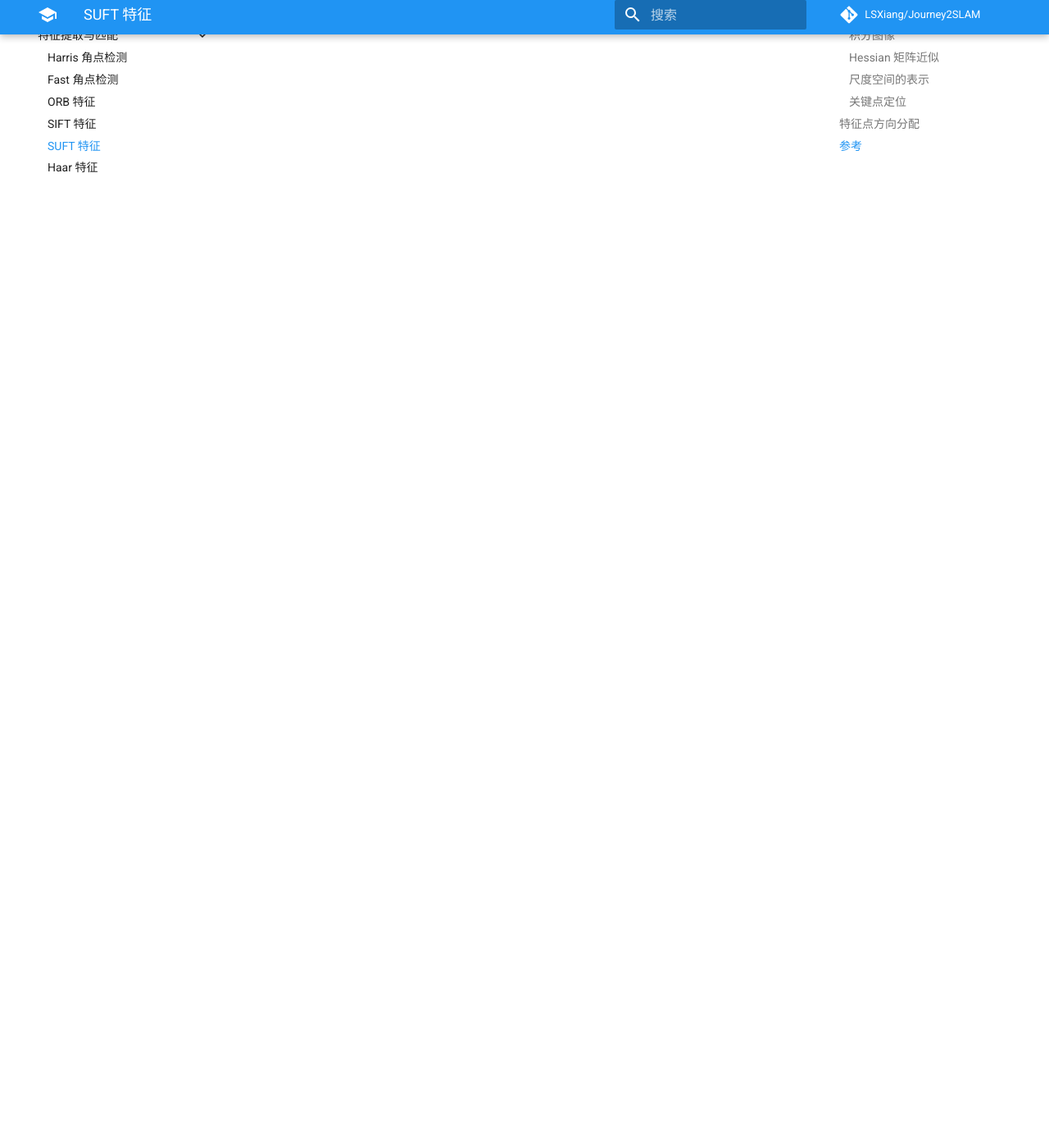
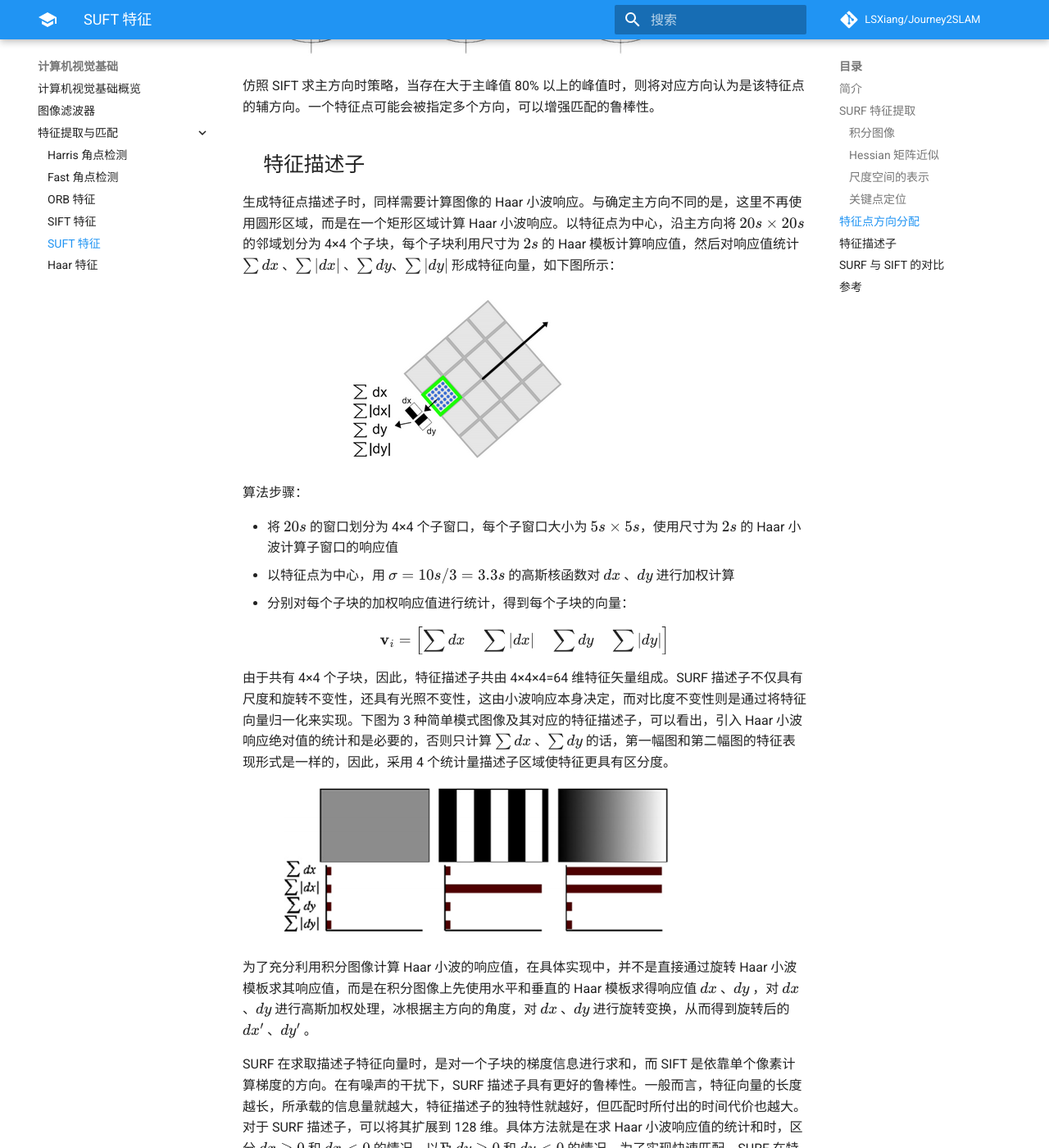
Before and after one commit to LSXiang/Journey2SLAM, an MkDocs documentation site: the page built from docs/computer_vision/SUFT.md, in a window 1280 px wide and 1400 px high, scrolled down 5124 px. Shown: the whole window at 82% size. Built offline with MkDocs 1.6.1 and Material for MkDocs 9.7.7, drawn with Linux system fonts in a browser that asks for light colours; formulas are drawn with MathJax 3; comment, search, counter and statistics services are not loaded; some of the changed text lies outside the part shown.

Commit message:
record the knowledge point of SURF

```diff
--- a/docs/computer_vision/SUFT.md
+++ b/docs/computer_vision/SUFT.md
@@ -84,6 +84,7 @@
 ![不同组滤波器尺寸](image/DoH_model_scale_change.png)
 
 滤波器的尺寸 $L$ 、滤波响应长度 $l$ 、组索引 $o$ 、层索引 $s$ 、尺度 $\sigma$ 之间的相互关系如下：
+
 $$
 L = 3 \times(2^{o+1}(s+1)+1) \\
 l = \frac{L}{3} = 2^{o+1}(s+1)+1 \\
@@ -104,12 +105,55 @@
 ![Haar 小波响应计算](image/calculate_Haar.png)
 
 使用 $\sigma=2s$ 的高斯函数对 Haar 小波的响应值进行加权。为了求取主方向，设计一个以特征点为中心，张角为 $\pi/3$ 的扇形窗口，如下图所示，以一定旋转角度 $\theta$ 旋转窗口，并对窗口内的 Haar 小波响应值 $dx$、$dy$ 进行累加，得到一个矢量 $(m_w,θ_w)$
+
 $$
 m_w = \sum_w dx + \sum_w dy \\
-\theta_w = \arctan \left( \frac{\sum_w dy}{\sum_2 dx} \right)
+\theta_w = \arctan \left( \frac{\sum_w dy}{\sum_w dx} \right)
 $$
 
+主方向为最大 Haar 响应累加值所对应的方向，即 $\theta = \theta_w | \max(m_w)$ 如下图所示。
 
+![统计旋转窗口内 Haar 小波响应值和](image/orientation_of_SUFT.png)
+
+仿照 SIFT 求主方向时策略，当存在大于主峰值 80% 以上的峰值时，则将对应方向认为是该特征点的辅方向。一个特征点可能会被指定多个方向，可以增强匹配的鲁棒性。
+
+
+
+## 特征描述子
+
+生成特征点描述子时，同样需要计算图像的 Haar 小波响应。与确定主方向不同的是，这里不再使用圆形区域，而是在一个矩形区域计算 Haar 小波响应。以特征点为中心，沿主方向将 $20s\times20s$ 的邻域划分为 4×4 个子块，每个子块利用尺寸为 $2s$ 的 Haar 模板计算响应值，然后对响应值统计 $\sum dx$ 、$\sum|dx|$ 、$\sum dy$、$\sum|dy|$ 形成特征向量，如下图所示：
+
+![特征描述子生成](image/descriptor_SUFT.png)
+
+算法步骤：
+
+- 将 $20s$ 的窗口划分为 4×4 个子窗口，每个子窗口大小为 $5s \times 5s$，使用尺寸为 $2s$ 的 Haar 小波计算子窗口的响应值
+- 以特征点为中心，用 $\sigma = 10s/3 = 3.3s$ 的高斯核函数对 $dx$ 、$dy$ 进行加权计算
+- 分别对每个子块的加权响应值进行统计，得到每个子块的向量：
+
+$$
+\mathbf{v}_i = \left[ \sum dx \quad \sum|dx| \quad \sum dy \quad \sum|dy| \right]
+$$
+
+由于共有 4×4 个子块，因此，特征描述子共由 4×4×4=64 维特征矢量组成。SURF 描述子不仅具有尺度和旋转不变性，还具有光照不变性，这由小波响应本身决定，而对比度不变性则是通过将特征向量归一化来实现。下图为 3 种简单模式图像及其对应的特征描述子，可以看出，引入 Haar 小波响应绝对值的统计和是必要的，否则只计算 $\sum dx$ 、$\sum dy$ 的话，第一幅图和第二幅图的特征表现形式是一样的，因此，采用 4 个统计量描述子区域使特征更具有区分度。
+
+![不同的图像密度模式得到的不同的描述子结果](image/diff_result_in_descriptor_of_SUFT .png)
+
+为了充分利用积分图像计算 Haar 小波的响应值，在具体实现中，并不是直接通过旋转 Haar 小波模板求其响应值，而是在积分图像上先使用水平和垂直的 Haar 模板求得响应值 $dx$ 、$dy$ ，对 $dx$ 、$dy$ 进行高斯加权处理，冰根据主方向的角度，对 $dx$ 、$dy$ 进行旋转变换，从而得到旋转后的 $dx'$ 、$dy'$  。
+
+SURF 在求取描述子特征向量时，是对一个子块的梯度信息进行求和，而 SIFT 是依靠单个像素计算梯度的方向。在有噪声的干扰下，SURF 描述子具有更好的鲁棒性。一般而言，特征向量的长度越长，所承载的信息量就越大，特征描述子的独特性就越好，但匹配时所付出的时间代价也越大。对于 SURF 描述子，可以将其扩展到 128 维。具体方法就是在求 Haar 小波响应值的统计和时，区分 $dx \geq 0$ 和 $dx < 0$ 的情况，以及 $dy \geq 0$ 和 $dy < 0$ 的情况。为了实现快速匹配，SURF 在特征向量中增加了一个新的元素，即特征点的拉普拉斯响应正负号。在特征点检测时，将 Hessian 矩阵的迹 (Trace) 的正负号记录下来，作为特征向量中的一个变量。在特征匹配时可以节省运算时间，因为只用具有相同正负号的特征点才可能匹配，对于不同正负号的特征点不再进行相似性计算。
+
+
+
+## SURF 与 SIFT 的对比
+
+- 尺度空间：SIFT 使用 DoG 金字塔与图像进行卷积操作，而且对图像有做降采样处理；SURF 是用近似 DoH 金字塔 (即不同尺度的 box filters) 与图像做卷积，借助积分图，实际操作只涉及到数次简单的加减运算，而且不改变图像大小。
+
+- 特征点检测：SIFT 是先进行非极大值抑制，去除对比度低的点，再通过 Hessian 矩阵剔除边缘点。而 SURF 是计算 Hessian 矩阵的行列式值 (DoH) ，再进行非极大值抑制。
+- 特征点主方向：SIFT 在方形邻域窗口内统计梯度方向直方图，并对梯度幅值加权，取最大峰对应的方向；SURF 是在圆形区域内，计算各个扇形范围内 $x$ 、$y$ 方向的 Haar 小波响应值，确定响应累加和值最大的扇形方向。
+- 特征描述子：SIFT 将关键点附近的邻域划分为 4×4 的区域，统计每个子区域的梯度方向直方图，连接成一个 4×4×8=128 维的特征向量；SURF 将 20s×20s 的邻域划分为 4×4 个子块，计算每个子块的 Haar 小波响应，并统计 4 个特征量，得到 4×4×4=64 维的特征向量
+
+总体来说，SURF 和 SIFT 算法在特征点的检测取得了相似的性能，SURF 借助积分图，将模板卷积操作近似转换为加减运算，在计算速度方面要优于 SIFT 特征。
 
 
 
@@ -119,7 +163,10 @@
 [^1]: [SURF: Speeded Up Robust Features](http://www.vision.ee.ethz.ch/~surf/eccv06.pdf)
 [^2]: [The Website of SURF: Speeded Up Robust Features](http://www.vision.ee.ethz.ch/~surf/index.html)
 
+[^3]: Senit_Co 博客：[图像特征之SURF特征匹配](https://senitco.github.io/2017/06/27/image-feature-surf/)
 
+[^4]: 松子茶博客：[SURF特征提取分析](https://blog.csdn.net/songzitea/article/details/16986423)
+[^5]: 思维之际博客：[SURF算法与源码分析、上](http://www.cnblogs.com/ronny/p/4045979.html) 、[SURF算法与源码分析、下](https://www.cnblogs.com/ronny/p/4048213.html)
 
 
 
```
